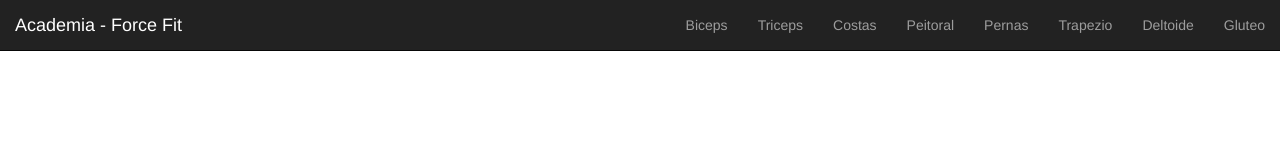
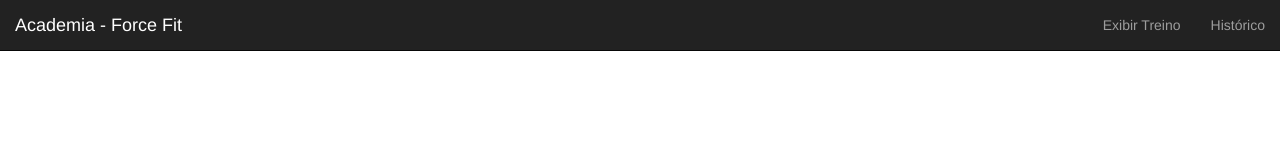
Before and after one commit to juniorsolo/academia, a plain HTML site: page index.html in a window 1280 px wide. Drawn offline with Linux system fonts and the light colour scheme.

Commit message:
Finalizando menu treinos para o prototipo.

```diff
--- a/css/style.css
+++ b/css/style.css
@@ -17,3 +17,9 @@
 .ocultar {
 	display:none;
 }
+
+.exibirTreino {
+		margin-bottom:2%;
+		margin-left:8%;
+
+}
--- a/index.html
+++ b/index.html
@@ -23,14 +23,19 @@
 		  </div>
 		  <div id="navbar" class="navbar-collapse collapse">
 		   <ul class="nav navbar-nav navbar-right">
-			<li><a href="#" id="Biceps">Biceps</a></li>
-			<li><a href="#" id="Triceps">Triceps</a></li>
-			<li><a href="#" id="Costas">Costas</a></li>
-			<li><a href="#" id="Peitoral">Peitoral</a></li>
-			<li><a href="#" id="Pernas">Pernas</a></li>
-			<li><a href="#" id="Trapezio">Trapezio</a></li>
-			<li><a href="#" id="Deltoide">Deltoide</a></li>
-			<li><a href="#" id="Gluteo">Gluteo</a></li>
+		    <li><a href="#" id="exibirTreino">Exibir Treino</a>
+			    <ul id="menuExibirTreino"class="navbar-nav ocultar ">
+					<li class="exibirTreino"><a href="#" id="Biceps">Bíceps</a></li>
+					<li class="exibirTreino"><a href="#" id="Triceps">Tríceps</a></li>
+					<li class="exibirTreino"><a href="#" id="Costas">Costas</a></li>
+					<li class="exibirTreino"><a href="#" id="Peitoral">Peitoral</a></li>
+					<li class="exibirTreino"><a href="#" id="Pernas">Pernas</a></li>
+					<li class="exibirTreino"><a href="#" id="Trapezio">Trapézio</a></li>
+					<li class="exibirTreino"><a href="#" id="Deltoide">Deltóide</a></li>
+					<li class="exibirTreino"><a href="#" id="Gluteo">Glúteo</a></li>
+				</ul>
+			</li>
+			<li><a href="#" id="Historico">Histórico</a></li>
 		   </ul>
 		  </div>
 		 </div>
--- a/js/main.js
+++ b/js/main.js
@@ -1,7 +1,12 @@
 $(document).ready(function(){
     var fechaMenu = function(){
 	   $("#navbar").removeClass('in');
+	   $("#menuExibirTreino").addClass('ocultar');
 	};
+
+   $("#exibirTreino").click(function(){
+	   $("#menuExibirTreino").toggleClass('ocultar');
+   });
 
    $("#Biceps").click( function(){
       //Exibindo...
```
